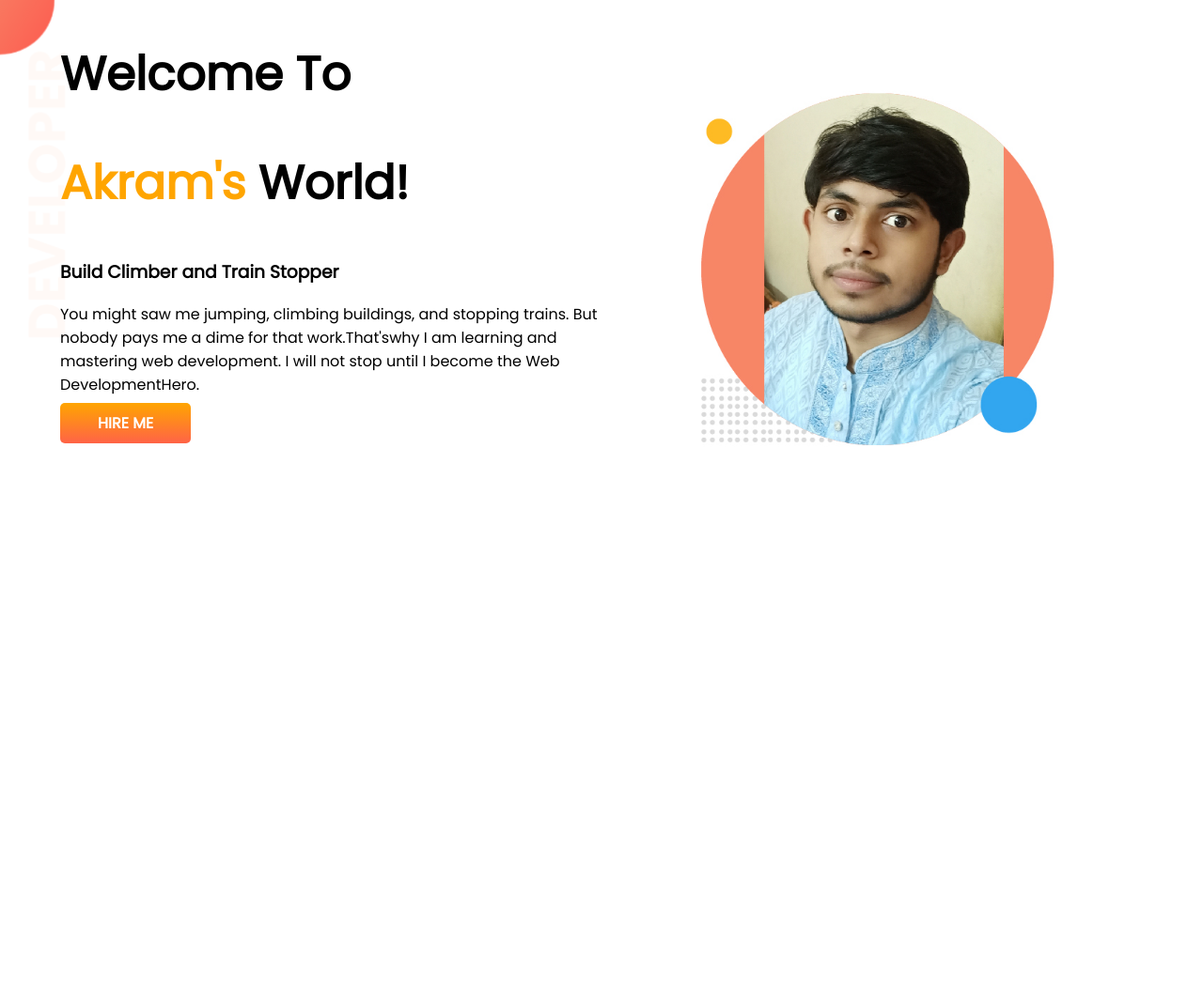
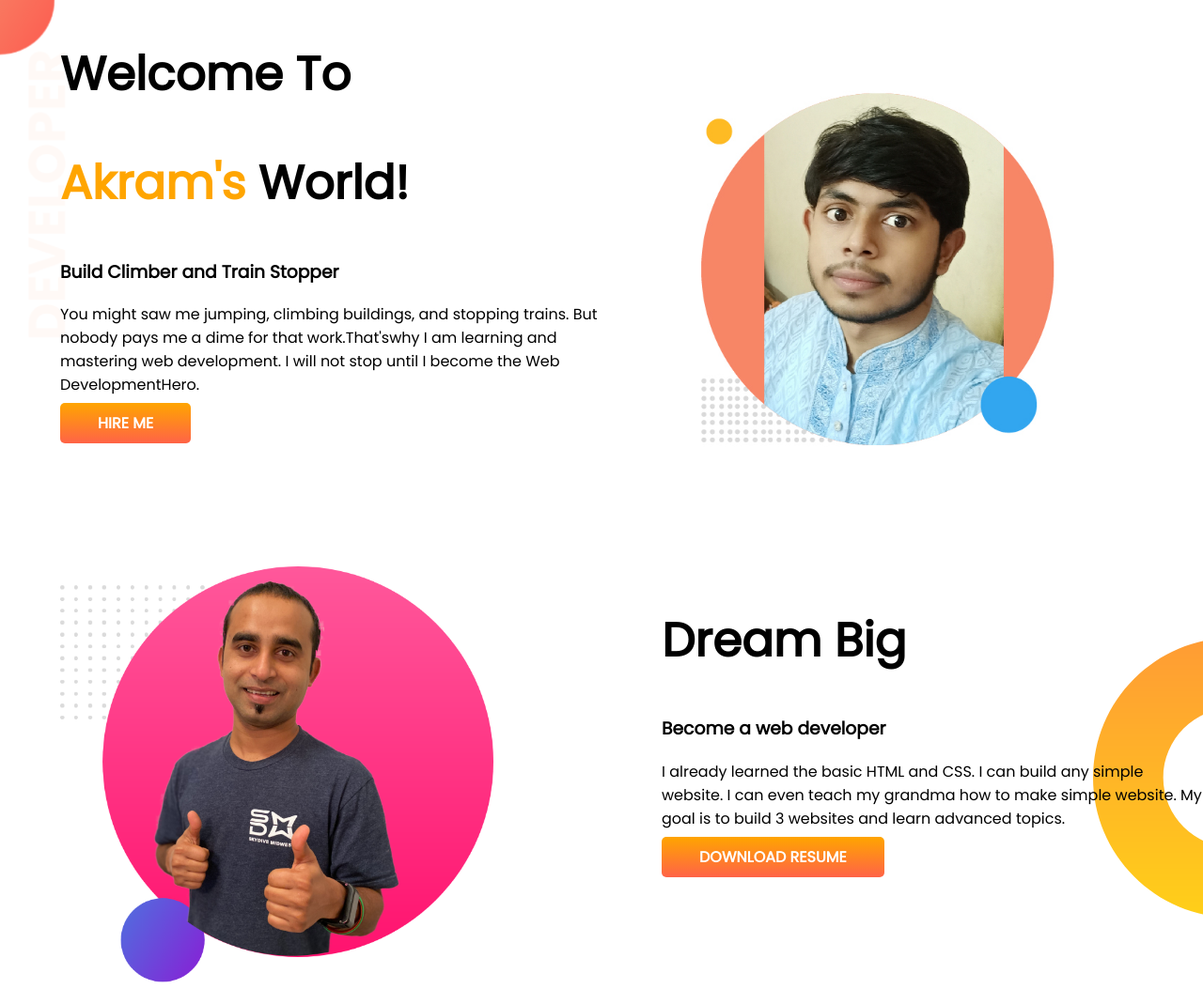
Before and after one commit to programer-akram/developer-portfolio, a plain HTML site: page index.html in a window 1280 px wide. Shown: the whole page at 94% size. Before the commit the page ends 800 px from the top, so only its background shows below. Drawn offline with Linux system fonts and the light colour scheme.

Commit message:
dream added

```diff
--- a/index.html
+++ b/index.html
@@ -28,8 +28,23 @@
         <div class="half-width">
             <img src="showOff/Akram-01.jpg" alt="Akram's photo">
         </div>
+     </section>
 
-    </section>
+     <section class="dream-big">
+        <div class="half-width">
+            <img src="images/jhankar2.png" alt="professional">
+        </div>
+
+        <div class="half-width">
+            <h1>Dream Big</h1>
+            <h3>Become a web developer</h3>
+            <p>I already learned the basic HTML and CSS. I can build any simple website. I can even teach my grandma how to make simple
+            website. My goal is to build 3 websites and learn advanced topics.</p>
+
+            <a class="Link-button" target="_blank" href="https://www.linkedin.com/in/akram-hossain-9182461aa/">DOWNLOAD RESUME</a>
+        </div>
+
+     </section>
 </body>
 
 </html>
--- a/style.css
+++ b/style.css
@@ -10,6 +10,7 @@ h1{
 }
 section{
     display: flex;
+    margin bottom: 150px;
 }
 .half-width{
     width: 50%;
@@ -30,3 +31,8 @@ section{
     background-image: url(images/top.jpg);
     background-repeat: no-repeat;
 }
+.dream-big{
+    background-image: url(images/dream-bg.png);
+    background-repeat: no-repeat;
+    background-position: right;
+}
```
